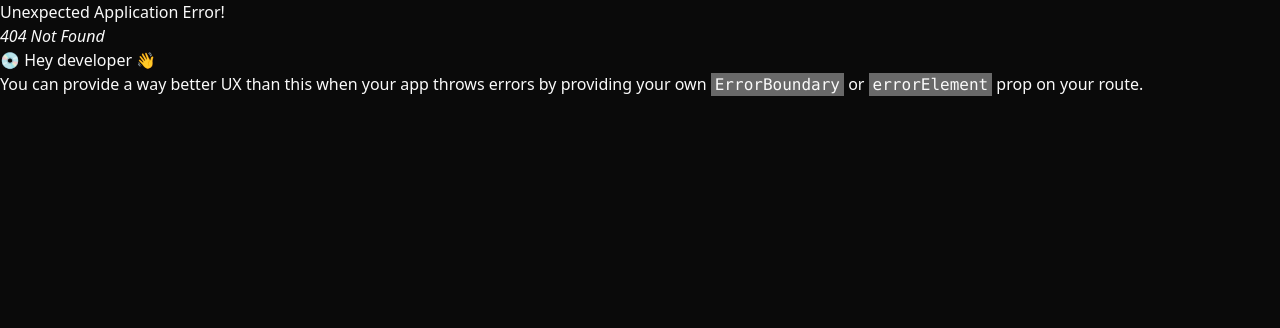
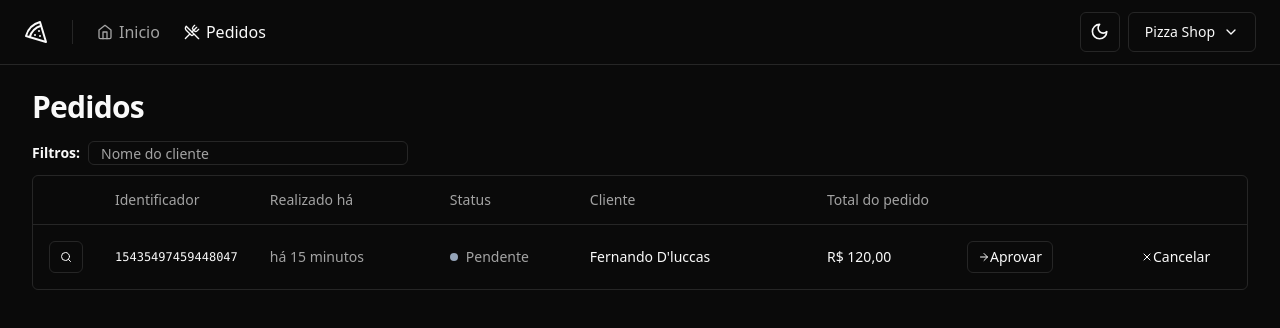
Before and after one commit to fernandodluccas/pizzashop-web, a React (Vite) app: page /orders in a window 1280 px wide. Before the commit this address had no page. Shown: the top 328 px of the page. Built offline with nearby package versions, Linux system fonts and the light colour scheme.

Commit message:
feat: create Order Listing page

```diff
--- a/src/components/ui/button.tsx
+++ b/src/components/ui/button.tsx
@@ -1,36 +1,37 @@
-import * as React from "react"
-import { Slot } from "@radix-ui/react-slot"
-import { cva, type VariantProps } from "class-variance-authority"
+import { Slot } from '@radix-ui/react-slot'
+import { cva, type VariantProps } from 'class-variance-authority'
+import * as React from 'react'
 
-import { cn } from "@/lib/utils"
+import { cn } from '@/lib/utils'
 
 const buttonVariants = cva(
-  "inline-flex items-center justify-center whitespace-nowrap rounded-md text-sm font-medium ring-offset-background transition-colors focus-visible:outline-none focus-visible:ring-2 focus-visible:ring-ring focus-visible:ring-offset-2 disabled:pointer-events-none disabled:opacity-50",
+  'inline-flex items-center justify-center whitespace-nowrap rounded-md text-sm font-medium ring-offset-background transition-colors focus-visible:outline-none focus-visible:ring-2 focus-visible:ring-ring focus-visible:ring-offset-2 disabled:pointer-events-none disabled:opacity-50',
   {
     variants: {
       variant: {
-        default: "bg-primary text-primary-foreground hover:bg-primary/90",
+        default: 'bg-primary text-primary-foreground hover:bg-primary/90',
         destructive:
-          "bg-destructive text-destructive-foreground hover:bg-destructive/90",
+          'bg-destructive text-destructive-foreground hover:bg-destructive/90',
         outline:
-          "border border-input bg-background hover:bg-accent hover:text-accent-foreground",
+          'border border-input bg-background hover:bg-accent hover:text-accent-foreground',
         secondary:
-          "bg-secondary text-secondary-foreground hover:bg-secondary/80",
-        ghost: "hover:bg-accent hover:text-accent-foreground",
-        link: "text-primary underline-offset-4 hover:underline",
+          'bg-secondary text-secondary-foreground hover:bg-secondary/80',
+        ghost: 'hover:bg-accent hover:text-accent-foreground',
+        link: 'text-primary underline-offset-4 hover:underline',
       },
       size: {
-        default: "h-10 px-4 py-2",
-        sm: "h-9 rounded-md px-3",
-        lg: "h-11 rounded-md px-8",
-        icon: "h-10 w-10",
+        default: 'h-10 px-4 py-2',
+        sm: 'h-9 rounded-md px-3',
+        xs: 'h-8 rounded-md px-2.5',
+        lg: 'h-11 rounded-md px-8',
+        icon: 'h-10 w-10',
       },
     },
     defaultVariants: {
-      variant: "default",
-      size: "default",
+      variant: 'default',
+      size: 'default',
     },
-  }
+  },
 )
 
 export interface ButtonProps
@@ -41,7 +42,7 @@ export interface ButtonProps
 
 const Button = React.forwardRef<HTMLButtonElement, ButtonProps>(
   ({ className, variant, size, asChild = false, ...props }, ref) => {
-    const Comp = asChild ? Slot : "button"
+    const Comp = asChild ? Slot : 'button'
     return (
       <Comp
         className={cn(buttonVariants({ variant, size, className }))}
@@ -49,8 +50,8 @@ const Button = React.forwardRef<HTMLButtonElement, ButtonProps>(
         {...props}
       />
     )
-  }
+  },
 )
-Button.displayName = "Button"
+Button.displayName = 'Button'
 
 export { Button, buttonVariants }
--- /dev/null
+++ b/src/components/ui/table.tsx
@@ -0,0 +1,117 @@
+import * as React from "react"
+
+import { cn } from "@/lib/utils"
+
+const Table = React.forwardRef<
+  HTMLTableElement,
+  React.HTMLAttributes<HTMLTableElement>
+>(({ className, ...props }, ref) => (
+  <div className="relative w-full overflow-auto">
+    <table
+      ref={ref}
+      className={cn("w-full caption-bottom text-sm", className)}
+      {...props}
+    />
+  </div>
+))
+Table.displayName = "Table"
+
+const TableHeader = React.forwardRef<
+  HTMLTableSectionElement,
+  React.HTMLAttributes<HTMLTableSectionElement>
+>(({ className, ...props }, ref) => (
+  <thead ref={ref} className={cn("[&_tr]:border-b", className)} {...props} />
+))
+TableHeader.displayName = "TableHeader"
+
+const TableBody = React.forwardRef<
+  HTMLTableSectionElement,
+  React.HTMLAttributes<HTMLTableSectionElement>
+>(({ className, ...props }, ref) => (
+  <tbody
+    ref={ref}
+    className={cn("[&_tr:last-child]:border-0", className)}
+    {...props}
+  />
+))
+TableBody.displayName = "TableBody"
+
+const TableFooter = React.forwardRef<
+  HTMLTableSectionElement,
+  React.HTMLAttributes<HTMLTableSectionElement>
+>(({ className, ...props }, ref) => (
+  <tfoot
+    ref={ref}
+    className={cn(
+      "border-t bg-muted/50 font-medium [&>tr]:last:border-b-0",
+      className
+    )}
+    {...props}
+  />
+))
+TableFooter.displayName = "TableFooter"
+
+const TableRow = React.forwardRef<
+  HTMLTableRowElement,
+  React.HTMLAttributes<HTMLTableRowElement>
+>(({ className, ...props }, ref) => (
+  <tr
+    ref={ref}
+    className={cn(
+      "border-b transition-colors hover:bg-muted/50 data-[state=selected]:bg-muted",
+      className
+    )}
+    {...props}
+  />
+))
+TableRow.displayName = "TableRow"
+
+const TableHead = React.forwardRef<
+  HTMLTableCellElement,
+  React.ThHTMLAttributes<HTMLTableCellElement>
+>(({ className, ...props }, ref) => (
+  <th
+    ref={ref}
+    className={cn(
+      "h-12 px-4 text-left align-middle font-medium text-muted-foreground [&:has([role=checkbox])]:pr-0",
+      className
+    )}
+    {...props}
+  />
+))
+TableHead.displayName = "TableHead"
+
+const TableCell = React.forwardRef<
+  HTMLTableCellElement,
+  React.TdHTMLAttributes<HTMLTableCellElement>
+>(({ className, ...props }, ref) => (
+  <td
+    ref={ref}
+    className={cn("p-4 align-middle [&:has([role=checkbox])]:pr-0", className)}
+    {...props}
+  />
+))
+TableCell.displayName = "TableCell"
+
+const TableCaption = React.forwardRef<
+  HTMLTableCaptionElement,
+  React.HTMLAttributes<HTMLTableCaptionElement>
+>(({ className, ...props }, ref) => (
+  <caption
+    ref={ref}
+    className={cn("mt-4 text-sm text-muted-foreground", className)}
+    {...props}
+  />
+))
+TableCaption.displayName = "TableCaption"
+
+export {
+  Table,
+  TableHeader,
+  TableBody,
+  TableFooter,
+  TableHead,
+  TableRow,
+  TableCell,
+  TableCaption,
+}
--- /dev/null
+++ b/src/pages/app/orders/orders.tsx
@@ -0,0 +1,86 @@
+import { ArrowRight, Search, X } from 'lucide-react'
+import { Helmet } from 'react-helmet-async'
+
+import { Button } from '@/components/ui/button'
+import { Input } from '@/components/ui/input'
+import {
+  Table,
+  TableBody,
+  TableCell,
+  TableHead,
+  TableHeader,
+  TableRow,
+} from '@/components/ui/table'
+
+export function Orders() {
+  return (
+    <>
+      <Helmet title="Pedidos" />
+      <div className="flex flex-col gap-4">
+        <h1 className="text-3xl font-semibold tracking-tight">Pedidos</h1>
+      </div>
+      <div className="space-y-2.5">
+        <form className="flex items-center gap-2">
+          <span className="text-sm font-semibold">Filtros:</span>
+          <Input placeholder="Nome do cliente" className="h-6 w-[320px]" />
+        </form>
+        <div className="rounded-md border">
+          <Table>
+            <TableHeader>
+              <TableRow>
+                <TableHead className="w-[64px]"></TableHead>
+                <TableHead className="w-[140px]">Identificador</TableHead>
+                <TableHead className="w-[180px]">Realizado há</TableHead>
+                <TableHead className="w-[140px]">Status</TableHead>
+                <TableHead>Cliente</TableHead>
+                <TableHead className="w-[140px]">Total do pedido</TableHead>
+                <TableHead className="w-[164px]"></TableHead>
+                <TableHead className="w-[132px]"></TableHead>
+              </TableRow>
+            </TableHeader>
+            <TableBody>
+              <TableRow>
+                <TableCell>
+                  <Button variant="outline" size="xs">
+                    <Search className="h-3 w-3" />
+                    <span className="sr-only">Detalhes do pedido</span>
+                  </Button>
+                </TableCell>
+                <TableCell className="font-mono text-xs font-medium">
+                  15435497459448047
+                </TableCell>
+                <TableCell className="text-muted-foreground">
+                  há 15 minutos
+                </TableCell>
+                <TableCell className="">
+                  <div className="flex items-center gap-2">
+                    <span className="h-2 w-2 rounded-full bg-slate-400"></span>
+                    <span className="font-medium text-muted-foreground">
+                      Pendente
+                    </span>
+                  </div>
+                </TableCell>
+                <TableCell className="font-medium">
+                  Fernando D&apos;luccas
+                </TableCell>
+                <TableCell className="font-medium">R$ 120,00</TableCell>
+                <TableCell>
+                  <Button variant="outline" size="xs">
+                    <ArrowRight className="h-3 w-3" />
+                    <span>Aprovar</span>
+                  </Button>
+                </TableCell>
+                <TableCell>
+                  <Button variant="ghost" size="xs">
+                    <X className="h-3 w-3" />
+                    <span>Cancelar</span>
+                  </Button>
+                </TableCell>
+              </TableRow>
+            </TableBody>
+          </Table>
+        </div>
+      </div>
+    </>
+  )
+}
```
Also changed, not shown: src/routes.tsx (+13 -8 lines).
